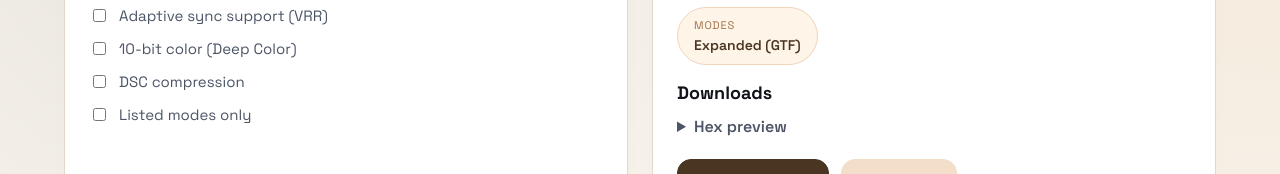
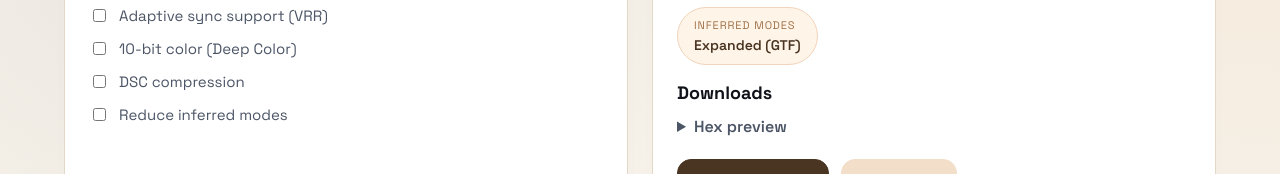
Before and after one commit to goncalossilva/edid-generator, a plain HTML site: page index.html in a window 1280 px wide. Shown: the part 510-684 px from the top of the page. Drawn offline with Linux system fonts and the light colour scheme.

Commit message:
Clarify inferred modes labels

```diff
--- a/assets/js/app.js
+++ b/assets/js/app.js
@@ -404,8 +404,8 @@ function renderOutput(result) {
         : "Off",
     },
     {
-      label: "Modes",
-      value: features.listedModesOnly ? "Listed only" : "Expanded (GTF)",
+      label: "Inferred modes",
+      value: features.listedModesOnly ? "Reduced (no GTF)" : "Expanded (GTF)",
     },
   ];
   const versionMajor = result.bytes && result.bytes.length > 19 ? result.bytes[18] : null;
--- a/assets/js/edid-core.js
+++ b/assets/js/edid-core.js
@@ -1238,7 +1238,7 @@
       `CTA modes: ${advertisedModes.length ? advertisedModes.map(formatMode).join(", ") : "None"}`,
       `DisplayID modes: ${displayIdModes.length ? displayIdModes.map(formatMode).join(", ") : "None"}`,
       `CTA extension: ${audio ? "Audio" : "No audio"}${hdr ? " + HDR10" : ""}`,
-      `Modes: ${listedModesOnly ? "Listed only" : "Expanded (GTF)"}`,
+      `Inferred modes: ${listedModesOnly ? "Reduced (no GTF)" : "Expanded (GTF)"}`,
       `Color depth: ${deepColor ? "10-bit" : "8-bit"}`,
       `VRR: ${vrrRange ? `${vrrRange.min}-${vrrRange.max} Hz` : "Off"}`,
       `Required link: ${hdmiVersion}`,
--- a/index.html
+++ b/index.html
@@ -133,7 +133,7 @@
             <div class="option">
               <label class="toggle">
                 <input type="checkbox" id="listed-modes-toggle" />
-                <span>Listed modes only</span>
+                <span>Reduce inferred modes</span>
               </label>
             </div>
           </div>
```
Also changed, not shown: 1 other file.
